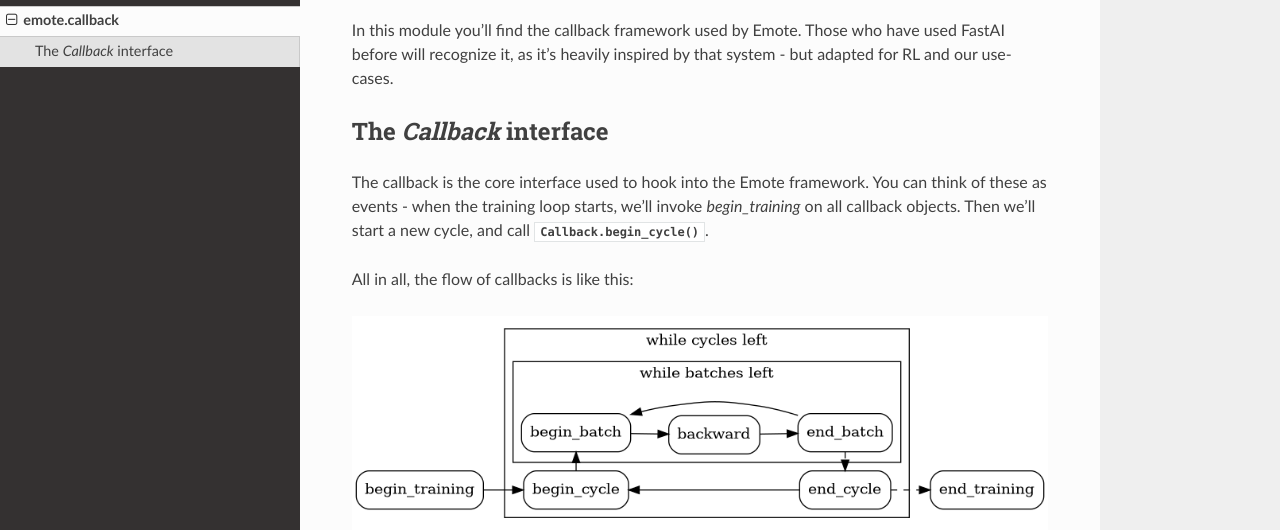
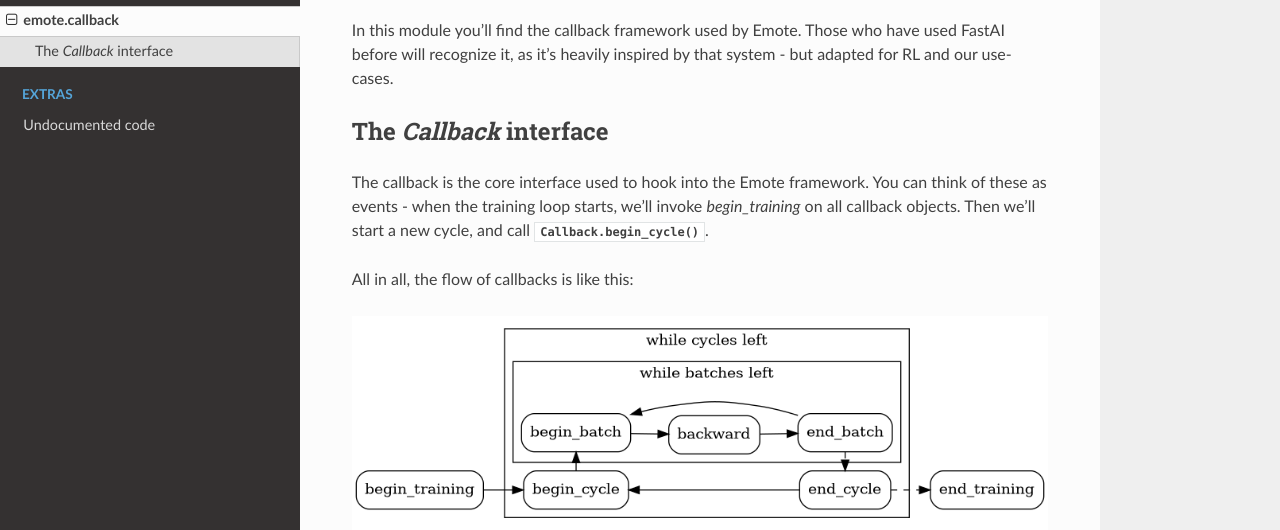
Before and after one commit to EmbarkStudios/emote, a Sphinx documentation site: the page built from docs/callback.rst, in a window 1280 px wide and 1084 px high. Shown: the part 265-795 px from the top of the window. Built offline with Sphinx 7.4.7 and the Read the Docs theme 2.0.0, drawn with Linux system fonts in a browser that asks for light colours; grey boxes are pictures that could not be loaded.

Commit message:
coverage

```diff
--- a/docs/conf.py
+++ b/docs/conf.py
@@ -34,6 +34,7 @@ release = "0.1.0"
 extensions = [
     "sphinx.ext.autosummary",
     "sphinx.ext.autodoc",
+    "sphinx.ext.coverage",
     "sphinx.ext.graphviz",
     "sphinx_autodoc_typehints",
 ]
--- /dev/null
+++ b/docs/coverage.rst
@@ -0,0 +1,4 @@
+Undocumented Python objects
+===========================
+
+To generate this file, run `make deploy`!
--- a/docs/index.rst
+++ b/docs/index.rst
@@ -40,6 +40,11 @@ to build other algorithms.
    memory
    callback
 
+.. toctree::
+   :caption: Extras
+
+   Undocumented code <coverage.rst>
+
 * :ref:`genindex`
 * :ref:`modindex`
 * :ref:`search`
```
Also changed, not shown: 2 other files.
